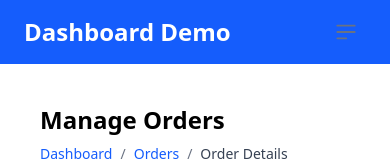
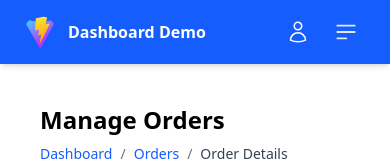
Before and after one commit to hnihTyoB/backend_ticketgo, a React (Vite) app: page /admin/order-detail/1 in a window 390 px wide. Shown: the top 161 px of the page. Built offline with nearby package versions, Linux system fonts and the light colour scheme; no server answers.

Commit message:
07/10/2025 19:37

```diff
--- a/src/layouts/admin/Header.jsx
+++ b/src/layouts/admin/Header.jsx
@@ -1,15 +1,78 @@
+import { useState, useEffect, useRef } from "react";
+import logo from "../../../public/vite.svg";
 import { Link } from "react-router-dom";
+import { UserIcon } from "@heroicons/react/24/outline";
 
 export default function Header({ setOpen }) {
+  const [isUserMenuOpen, setIsUserMenuOpen] = useState(false);
+  const userMenuRef = useRef(null);
+
+  useEffect(() => {
+    function handleClickOutside(event) {
+      if (userMenuRef.current && !userMenuRef.current.contains(event.target)) {
+        setIsUserMenuOpen(false);
+      }
+    }
+    document.addEventListener("mousedown", handleClickOutside);
+    return () => {
+      document.removeEventListener("mousedown", handleClickOutside);
+    };
+  }, [userMenuRef]);
+
   return (
-    <>
-      <header className="bg-blue-600 text-white py-3 px-6 text-2xl font-bold flex justify-between items-center fixed top-0 left-0 right-0 z-50">
-        <Link to="/admin">Dashboard Demo</Link>
+    <header className="fixed top-0 left-0 right-0 z-50 bg-blue-600 text-white shadow-md">
+      <div className="flex justify-between items-center px-6 py-3">
+        <Link to="/admin" className="flex items-center gap-3">
+          <img
+            src={logo}
+            alt="Logo"
+            className="w-8 h-8 object-cover rounded-full"
+          />
+          <span className="text-base sm:text-xl md:text-2xl font-bold">
+            Dashboard Demo
+          </span>
+        </Link>
+
+        <div className="flex items-center gap-4">
+          <div className="relative flex items-center" ref={userMenuRef}>
+            <button
+              onClick={() => setIsUserMenuOpen(!isUserMenuOpen)}
+              className="text-white hover:text-gray-200"
+            >
+              <UserIcon className="h-6 w-6" />
+            </button>
+
+            <div
+              className={`absolute right-0 top-11 w-30 origin-top-right transform rounded-md bg-white shadow-lg ring-1 ring-black ring-opacity-5 transition duration-100 ease-out ${
+                isUserMenuOpen
+                  ? "scale-100 opacity-100"
+                  : "pointer-events-none scale-95 opacity-0"
+              }`}
+            >
+              <div className="py-1 text-gray-700">
+                <Link
+                  to="/login"
+                  className="block px-4 py-2 text-sm hover:bg-gray-100"
+                  onClick={() => setIsUserMenuOpen(false)}
+                >
+                  Đăng nhập
+                </Link>
+                <Link
+                  to="/register"
+                  className="block px-4 py-2 text-sm hover:bg-gray-100"
+                  onClick={() => setIsUserMenuOpen(false)}
+                >
+                  Đăng ký
+                </Link>
+              </div>
+            </div>
+          </div>
+
           <button
             aria-controls="default-sidebar"
             type="button"
-          className="inline-flex items-center p-2 text-gray-500 rounded-lg hover:bg-gray-100 focus:outline-none focus:ring-2 focus:ring-gray-200 sm:hidden"
             onClick={() => setOpen((open) => !open)}
+            className="inline-flex items-center p-2 text-gray-200 rounded-lg hover:bg-gray-100 hover:text-blue-600 focus:outline-none focus:ring-2 focus:ring-gray-200 sm:hidden"
           >
             <span className="sr-only">Toggle sidebar</span>
             <svg className="w-6 h-6" fill="currentColor" viewBox="0 0 20 20">
@@ -20,7 +83,8 @@ export default function Header({ setOpen }) {
               />
             </svg>
           </button>
+        </div>
+      </div>
     </header>
-    </>
   );
 }
--- a/src/pages/admin/order/OrderShow.jsx
+++ b/src/pages/admin/order/OrderShow.jsx
@@ -2,6 +2,7 @@ import { useEffect, useState } from "react";
 import { Link } from "react-router-dom";
 import Pagination from "../../../components/Pagination";
 import axios from "../../../../config/axiosInstance";
+import { STATUS_ORDERS } from "../../../../config/constant";
 
 export default function OrderShow() {
   const [orders, setOrders] = useState([]);
@@ -9,6 +10,7 @@ export default function OrderShow() {
   const [totalPages, setTotalPages] = useState(1);
   const [loading, setLoading] = useState(true);
   const [error, setError] = useState(null);
+  const [statuses] = useState(Object.values(STATUS_ORDERS));
 
   useEffect(() => {
     fetchOrders(page);
@@ -121,10 +123,12 @@ export default function OrderShow() {
                       }
                       className="bg-gray-50 border border-gray-300 text-gray-900 text-sm rounded-lg outline-none focus:ring-blue-500 focus:border-blue-500 block w-full p-2.5"
                     >
-                      <option value="Pending">PENDING</option>
-                      <option value="Shipped">SHIPPING</option>
-                      <option value="Delivered">COMPLETED</option>
-                      <option value="Cancelled">CANCELLED</option>
+                      {Array.isArray(statuses) &&
+                        statuses.map((status, index) => (
+                          <option key={index} value={status}>
+                            {status}
+                          </option>
+                        ))}
                     </select>
                   </td>
 
```
Lines whose indentation alone changed are shown as unchanged.
